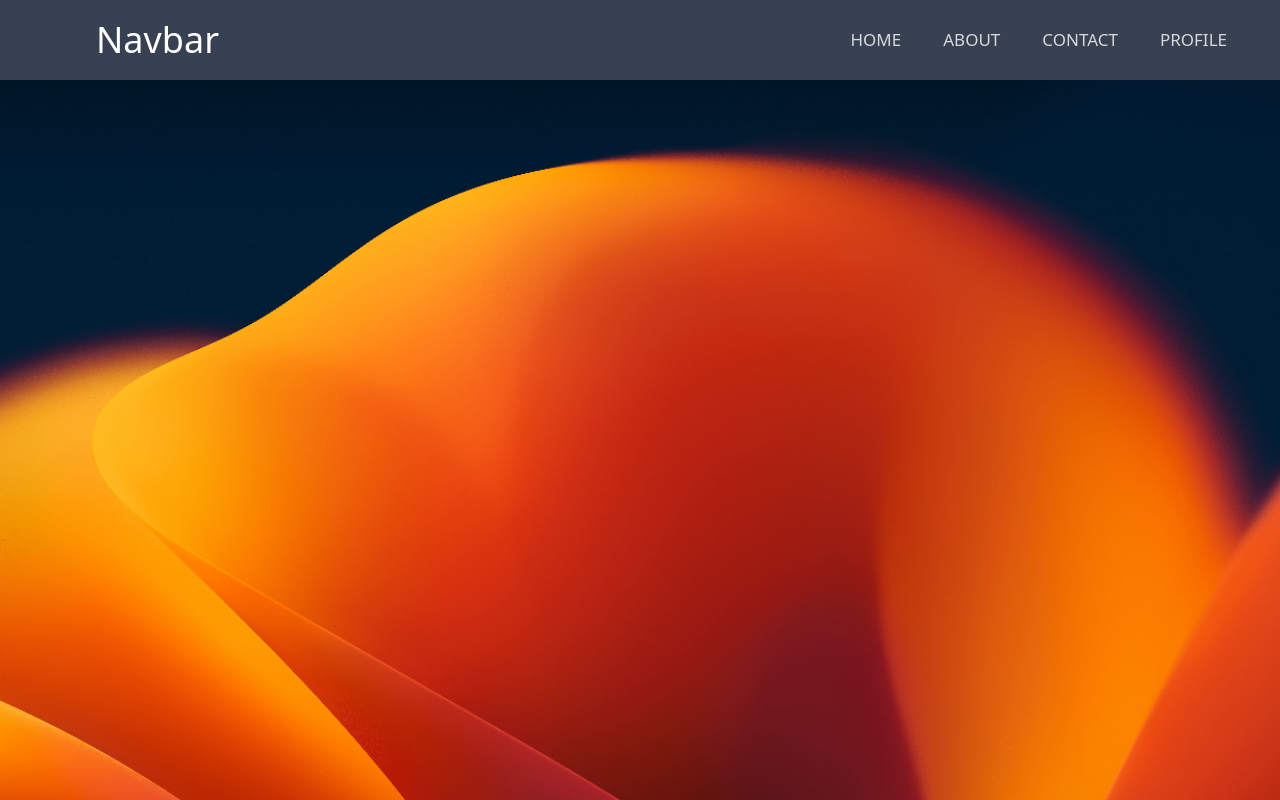
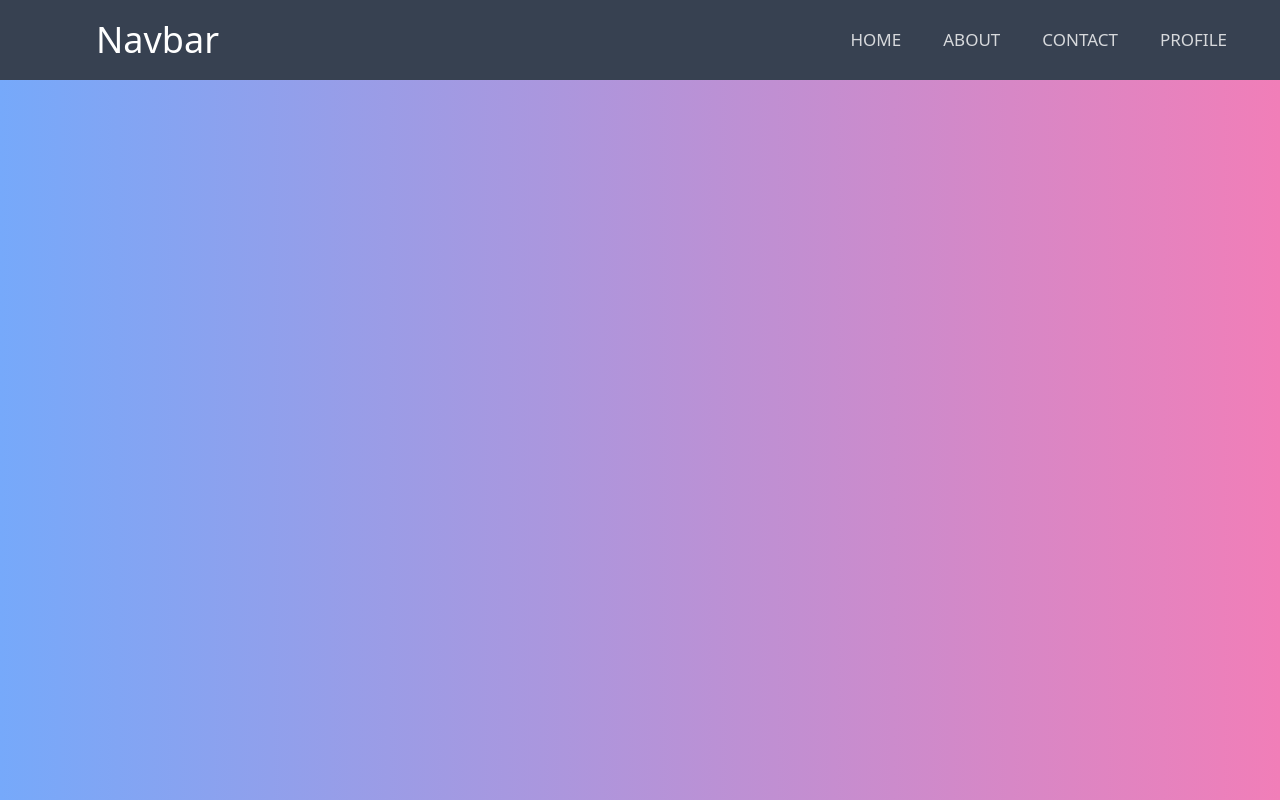
Before and after one commit to Jeremy-Siviholya/ResponsiveNavbar, a website: page public/index.html in a window 1280 px wide. Drawn offline with Linux system fonts and the light colour scheme.

Commit message:
chang bg from section 2

```diff
--- a/public/index.html
+++ b/public/index.html
@@ -30,6 +30,6 @@
             </ul>
         </nav>
     </section>
-    <section class="bg-cover h-[100vh]" style="background-image: url(../Assets/Images/img2.jpg);"></section>
+    <section class="bg-cover h-[100vh] bg-gradient-to-r from-blue-400 to-pink-400"></section>
 </body>
 </html>
```
Also changed, not shown: public/styles.css.
